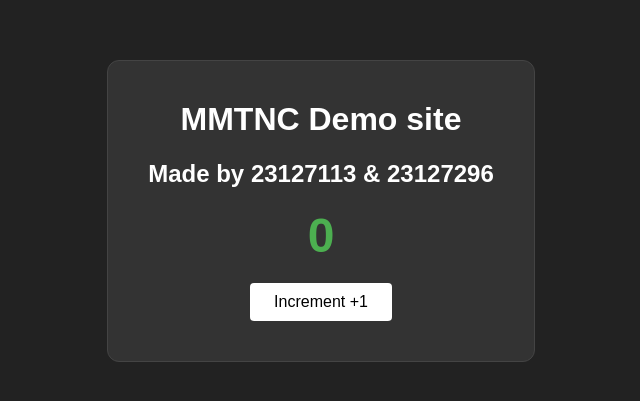
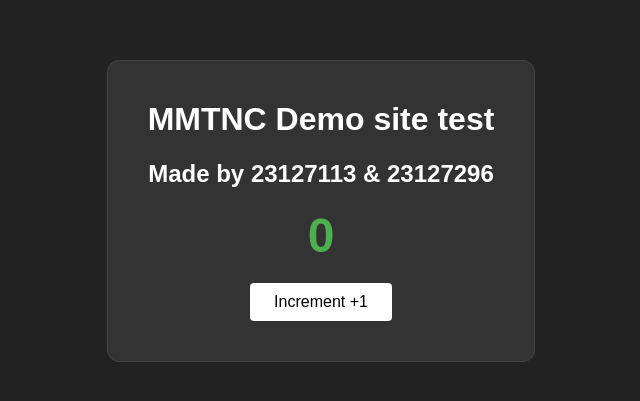
Before and after one commit to obiwan1805/MMTNC_23127113_23127296, a website: page public/index.html in a window 1280 px wide. Shown: the part 189-590 px from the top of the page, without its empty margins (319-959 px from the left). Drawn offline with Linux system fonts and the light colour scheme.

Commit message:
test commit

```diff
--- a/public/index.html
+++ b/public/index.html
@@ -14,7 +14,7 @@
 </head>
 <body>
     <div class="card">
-        <h1>MMTNC Demo site</h1>
+        <h1>MMTNC Demo site test</h1>
         <h2>Made by 23127113 & 23127296</h2>
         <div class="count-display" id="counter-value">0</div>
         <button onclick="increment()">Increment +1</button>
```
